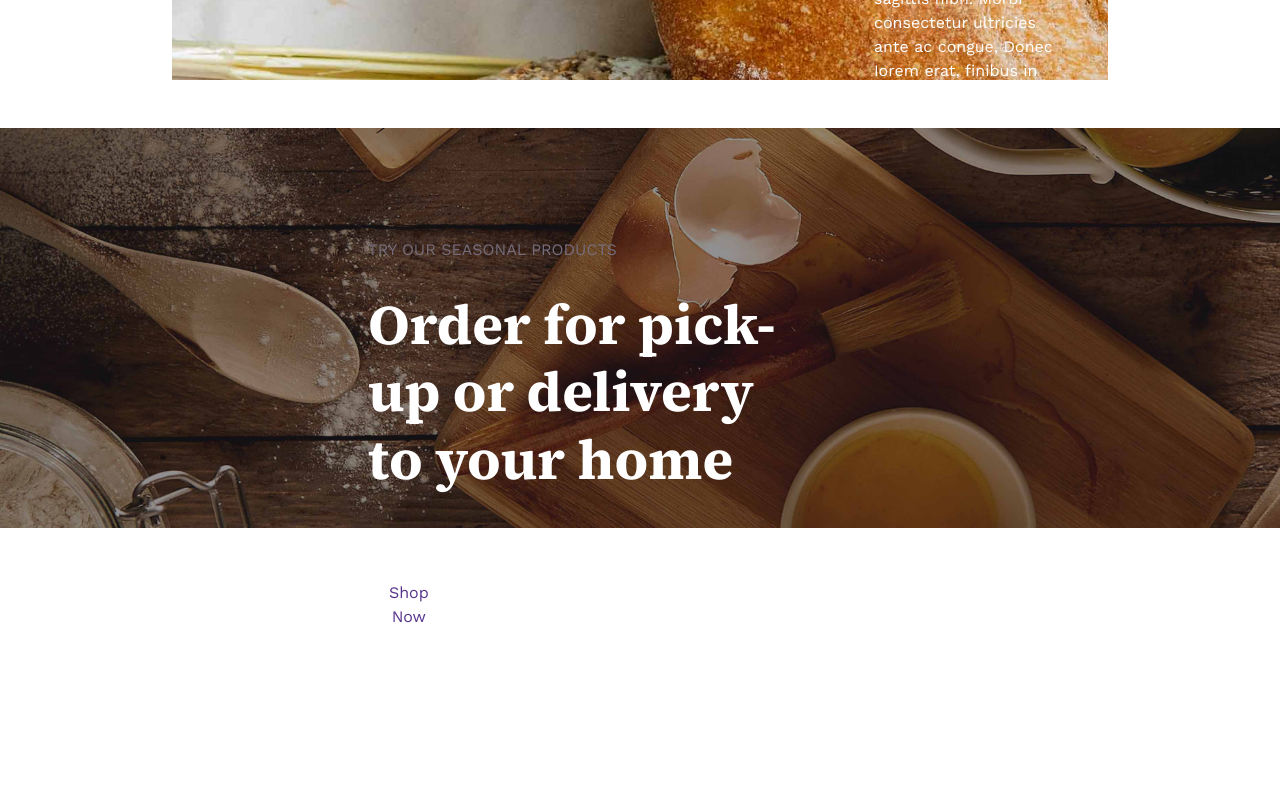
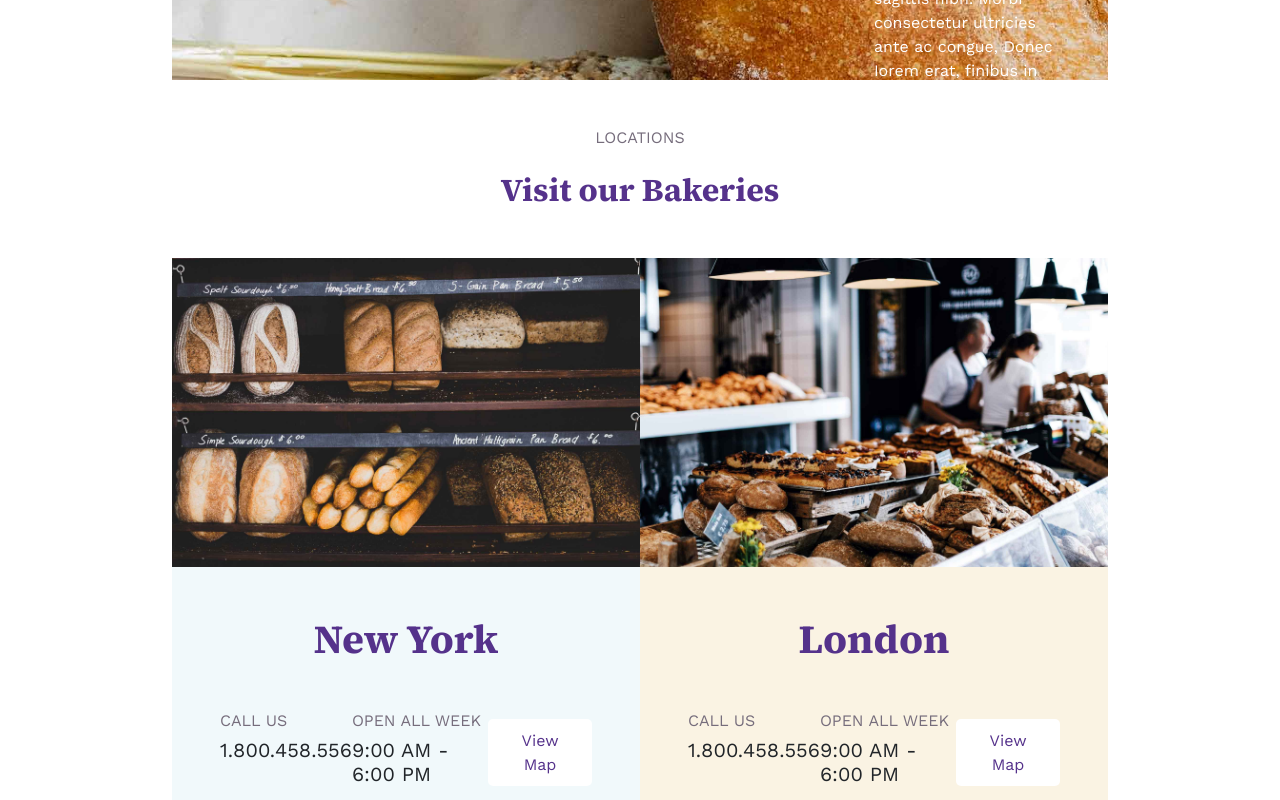
Before and after one commit to danielecarpentiero/proj-html-vuejs, a Vue app: page / in a window 1280 px wide. Shown: the part 5960-6760 px from the top of the page. Before the commit the page ends 6637 px from the top, so only its background shows below. Built offline with nearby package versions, Linux system fonts and the light colour scheme.

Commit message:
feat: visit us

```diff
--- /dev/null
+++ b/src/components/Locations.vue
@@ -0,0 +1,49 @@
+<template>
+  <h6 class="text-center">locations</h6>
+  <h2 class="text-center mb-5 mt-4">Visit our Bakeries</h2>
+  <div class="container mb-5 d-flex">
+    <div class="places" v-for="location in store.locations">
+      <img :src="location.img" alt="" />
+      <h1 class="text-center my-5">{{ location.place }}</h1>
+      <div class="info m-5 d-flex justify-content-between">
+        <div class="phone">
+          <h6>call us</h6>
+          <h5>{{ location.number }}</h5>
+        </div>
+        <div class="time">
+          <h6>open all week</h6>
+          <h5>{{ location.time }}</h5>
+        </div>
+        <button class="secondary my-2 px-4">View Map</button>
+      </div>
+    </div>
+  </div>
+</template>
+
+<script>
+import { store } from "../store.js";
+export default {
+  name: "Locations",
+  data() {
+    return {
+      store,
+    };
+  },
+};
+</script>
+
+<style scoped lang="scss">
+.places {
+  width: 100%;
+  img {
+    width: 100%;
+  }
+}
+
+.places:first-of-type {
+  background-color: #f1f9fb;
+}
+.places:last-of-type {
+  background-color: #faf3e3;
+}
+</style>
--- a/src/components/Main.vue
+++ b/src/components/Main.vue
@@ -3,6 +3,7 @@
   <MainSecond />
   <MainThird />
   <MainBig />
+  <Locations />
   <Order />
 </template>
 
@@ -12,6 +13,7 @@ import MainSecond from "./MainSecond.vue";
 import MainThird from "./MainThird.vue";
 import MainBig from "./MainBig.vue";
 import Order from "./Order.vue";
+import Locations from "./Locations.vue";
 export default {
   name: "Main",
   components: {
@@ -20,6 +22,7 @@ export default {
     MainThird,
     MainBig,
     Order,
+    Locations,
   },
 };
 </script>
--- a/src/store.js
+++ b/src/store.js
@@ -61,4 +61,18 @@ export const store = reactive({
         "Cras consequat lectus vestibulum tortor pulvinar, quis euismod nisl varius. Ut eu laoreet ex. Aliquam erat volutpat. Nullam quis sagittis nibh. Morbi consectetur ultricies ante ac congue, Donec Iorem erat, finibus in velit placerat, rutrum augue.",
     },
   ],
+  locations: [
+    {
+      img: "src/assets/img/new-york-bk.jpg",
+      place: "New York",
+      number: "1.800.458.556",
+      time: "9:00 AM - 6:00 PM",
+    },
+    {
+      img: "src/assets/img/london-bk.jpg",
+      place: "London",
+      number: "1.800.458.556",
+      time: "9:00 AM - 6:00 PM",
+    },
+  ],
 });
```
